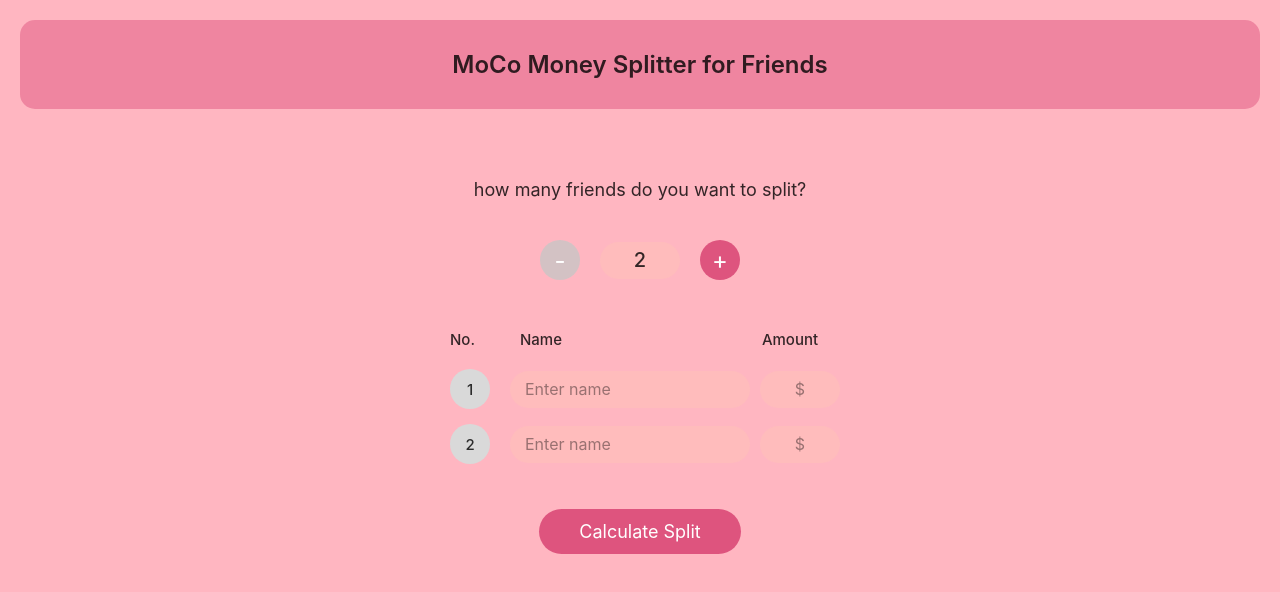
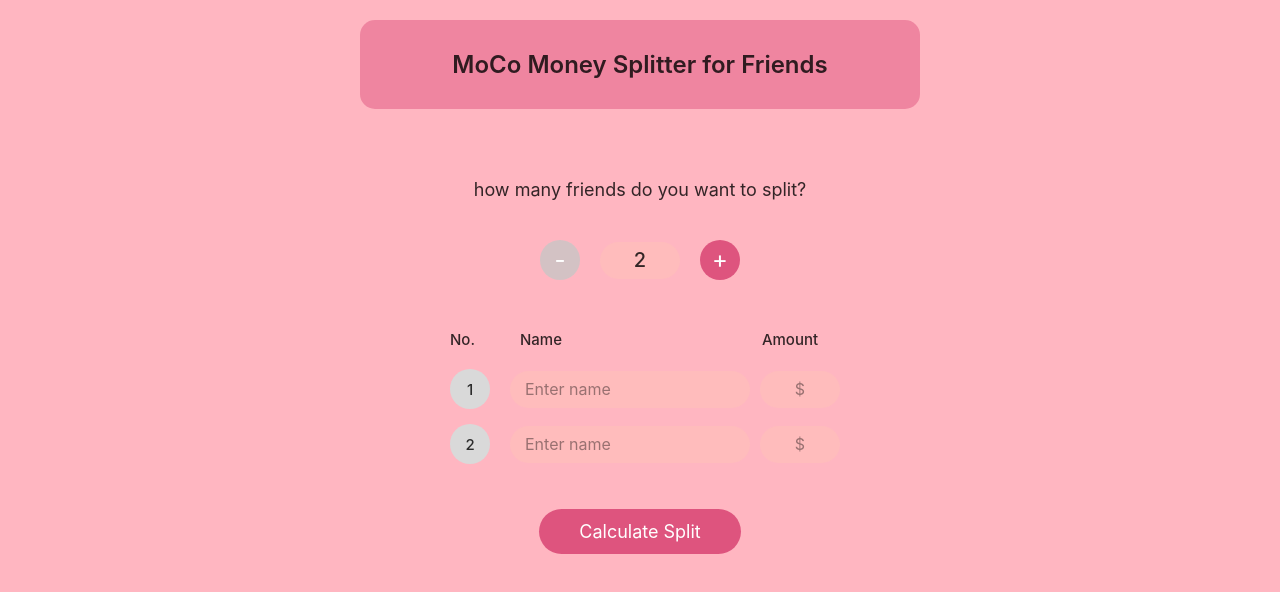
Before and after one commit to PaingThuTa/MoCo, a Next.js app: page / in a window 1280 px wide. Shown: the top 592 px of the page. Built offline with nearby package versions, Linux system fonts and the light colour scheme.

Commit message:
fixed version

```diff
--- a/app/page.js
+++ b/app/page.js
@@ -1,8 +1,14 @@
-import FirstPage from "../components/FirstPage";
+"use client";
+import FirstPage from "../components/FirstPage.jsx";
 
 export default function Home() {
   return (
-    <main>
+    <main style={{
+      minHeight: '100vh',
+      display: 'flex',
+      flexDirection: 'column',
+      background: '#FFB6C1'
+    }}>
       <FirstPage />
     </main>
   );
--- a/components/FirstPage.module.css
+++ b/components/FirstPage.module.css
@@ -3,13 +3,12 @@
   margin-left: auto;
   margin-right: auto;
   width: 100%;
-  min-height: 100vh;
+  max-width: 600px;
   flex-direction: column;
   align-items: center;
   font-family: -apple-system, system-ui, BlinkMacSystemFont, "Segoe UI", Roboto, "Helvetica Neue", Arial, sans-serif;
   font-size: 15px;
   color: rgba(0, 0, 0, 0.8);
-  background-color: #FFB6C1;
   padding: 20px;
   box-sizing: border-box;
 }
@@ -51,6 +50,8 @@
   align-items: center;
   justify-content: center;
   transition: all 0.2s;
+  padding: 0;
+  line-height: 1;
 }
 
 .counterButton:hover:not(:disabled) {
@@ -139,7 +140,6 @@
   text-align: center;
 }
 
-.friendCountInput:focus,
 .nameInput:focus,
 .amountInput:focus {
   outline: none;
@@ -240,6 +240,7 @@
 
   .tableHeader {
     font-size: 14px;
+    padding: 0 5px;
   }
 
   .friendNumber {
--- a/next.config.js
+++ b/next.config.js
@@ -4,8 +4,8 @@ const nextConfig = {
   images: {
     unoptimized: true,
   },
-  basePath: '/MoCo',
-  assetPrefix: '/MoCo',
+  basePath: process.env.NODE_ENV === 'production' ? '/MoCo' : '',
+  assetPrefix: process.env.NODE_ENV === 'production' ? '/MoCo' : '',
   trailingSlash: true,
 };
 
```
